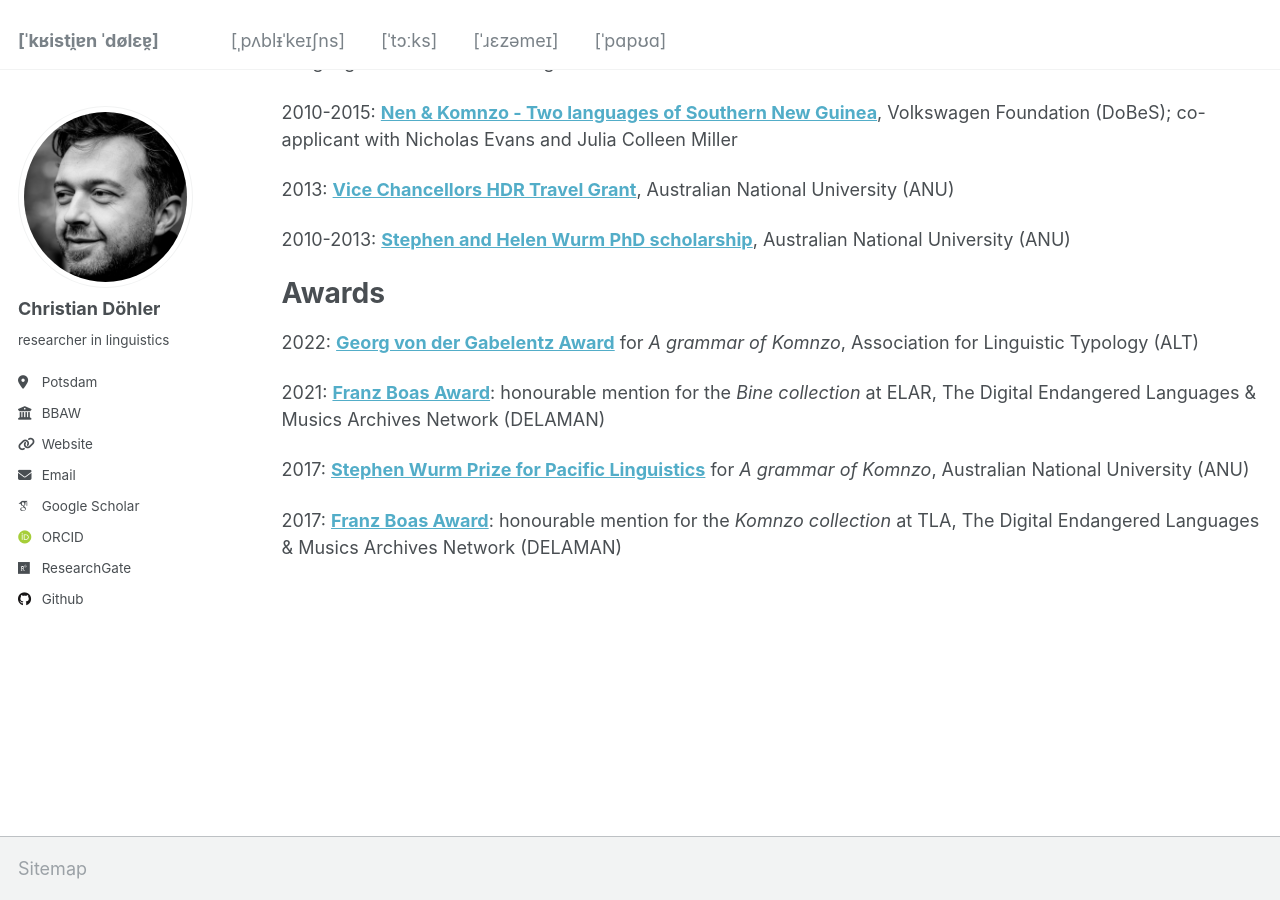
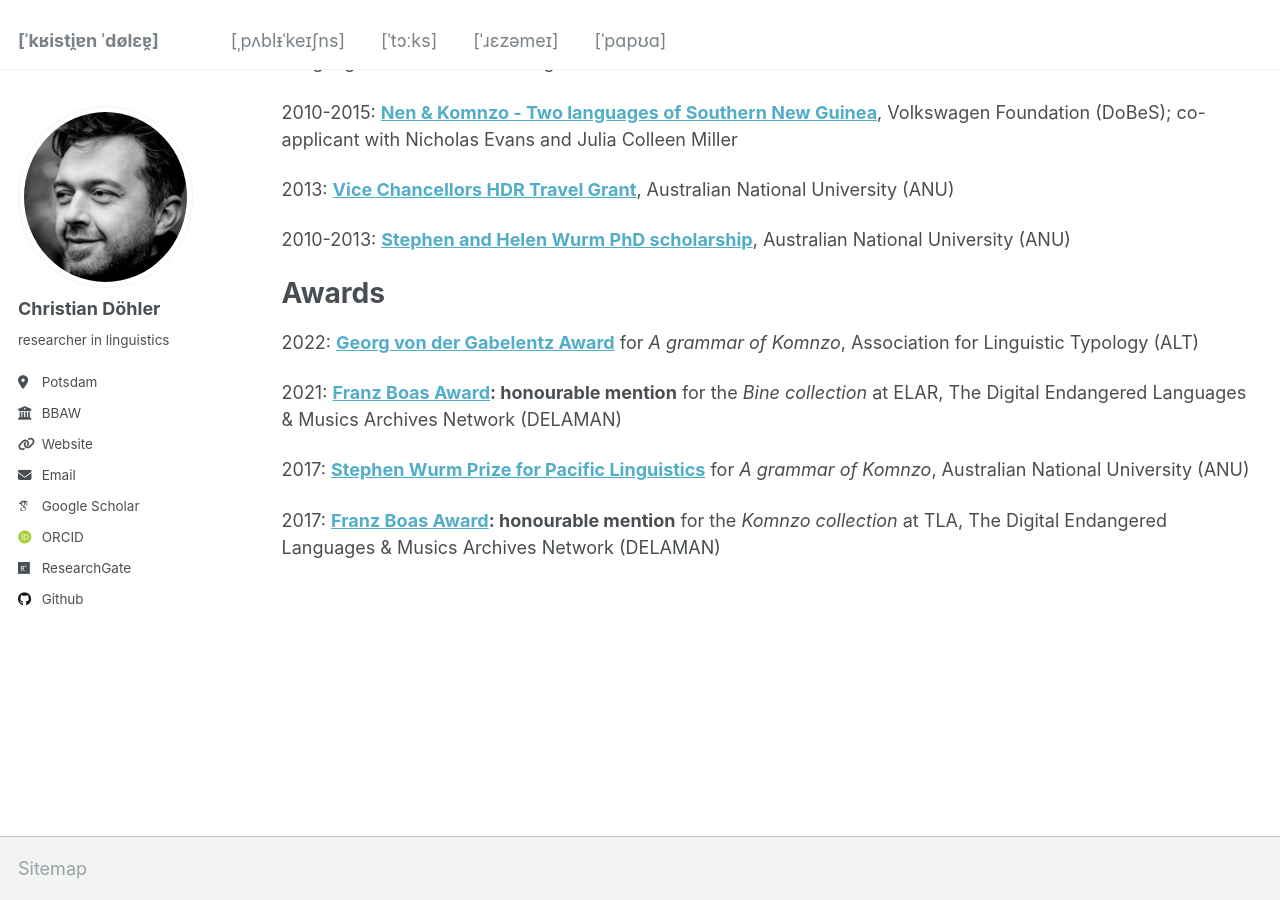
Before and after one commit to chrdoe/chrdoe.github.io, a Jekyll site: the page built from _pages/cv.md, in a window 1280 px wide and 900 px high, scrolled down 3798 px. Built offline with Jekyll 4.4.1, drawn with Linux system fonts in a browser that asks for light colours; some web fonts are replaced.

Commit message:
Update cv.md

```diff
--- a/_pages/cv.md
+++ b/_pages/cv.md
@@ -166,8 +166,8 @@ Awards
 
 2022: **[Georg von der Gabelentz Award](https://linguistic-typology.org/georg-von-der-gabelentz-award)** for *A grammar of Komnzo*, Association for Linguistic Typology (ALT)
 
-2021: **[Franz Boas Award](https://www.delaman.org/news/sonja-riesberg-receives-first-delaman-franz-boas-award/)**: honourable mention for the *Bine collection* at ELAR, The Digital Endangered Languages & Musics Archives Network (DELAMAN)
+2021: **[Franz Boas Award](https://www.delaman.org/news/sonja-riesberg-receives-first-delaman-franz-boas-award/): honourable mention** for the *Bine collection* at ELAR, The Digital Endangered Languages & Musics Archives Network (DELAMAN)
 
 2017: **[Stephen Wurm Prize for Pacific Linguistics](https://www.anu.edu.au/students/program-administration/prizes/stephen-wurm-graduate-prize-for-pacific-linguistic-studies)** for *A grammar of Komnzo*, Australian National University (ANU)
 
-2017: **[Franz Boas Award](https://www.delaman.org/news/2021-delaman-award-goes-to-karolina-grzech/)**: honourable mention for the *Komnzo collection* at TLA, The Digital Endangered Languages & Musics Archives Network (DELAMAN)
+2017: **[Franz Boas Award](https://www.delaman.org/news/2021-delaman-award-goes-to-karolina-grzech/): honourable mention** for the *Komnzo collection* at TLA, The Digital Endangered Languages & Musics Archives Network (DELAMAN)
```
